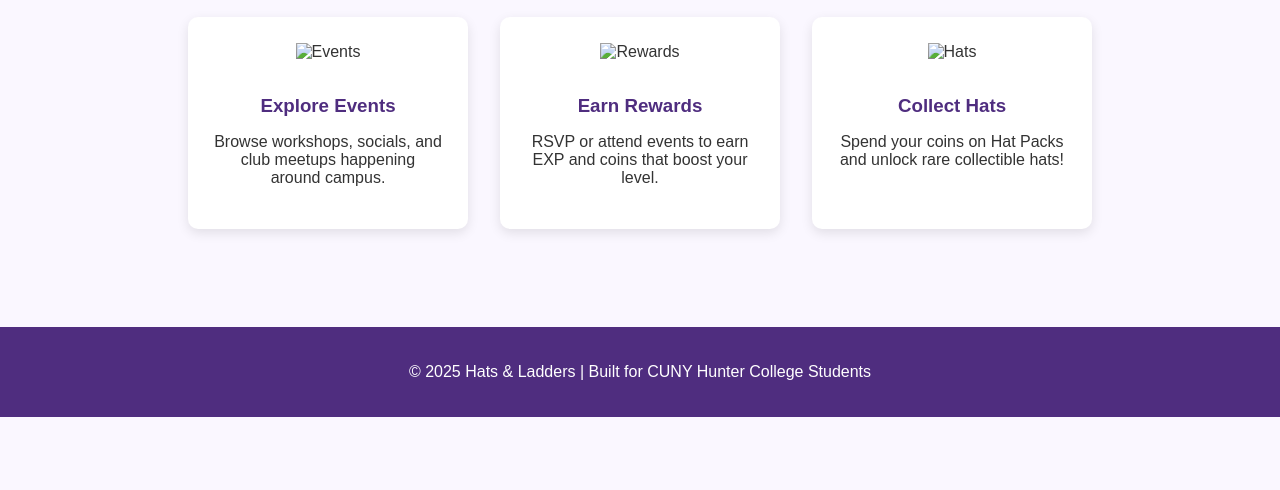
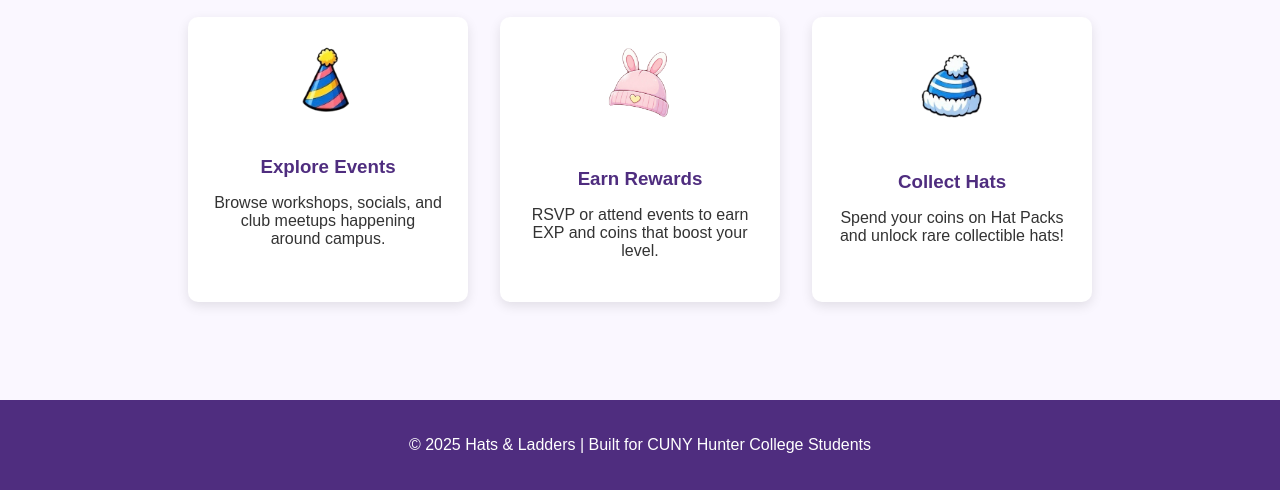
Before and after one commit to Hunterweb948/Hats-and-Ladders, a plain HTML site: page index.html in a window 1280 px wide. Shown: the part 697-1187 px from the top of the page. Before the commit the page ends 1114 px from the top, so only its background shows below. Drawn offline with Linux system fonts and the light colour scheme.

Commit message:
Add files via upload

```diff
--- a/index.html
+++ b/index.html
@@ -39,17 +39,17 @@
     <h2>How It Works</h2>
     <div class="feature-grid">
       <div class="feature-card">
-        <img src="images/events-icon.png" alt="Events">
+        <img src="images/hat23.png" alt="Events">
         <h3>Explore Events</h3>
         <p>Browse workshops, socials, and club meetups happening around campus.</p>
       </div>
       <div class="feature-card">
-        <img src="images/rewards-icon.png" alt="Rewards">
+        <img src="images/hat25.png" alt="Rewards">
         <h3>Earn Rewards</h3>
         <p>RSVP or attend events to earn EXP and coins that boost your level.</p>
       </div>
       <div class="feature-card">
-        <img src="images/hats-icon.png" alt="Hats">
+        <img src="images/hat14.png" alt="Hats">
         <h3>Collect Hats</h3>
         <p>Spend your coins on Hat Packs and unlock rare collectible hats!</p>
       </div>
```
